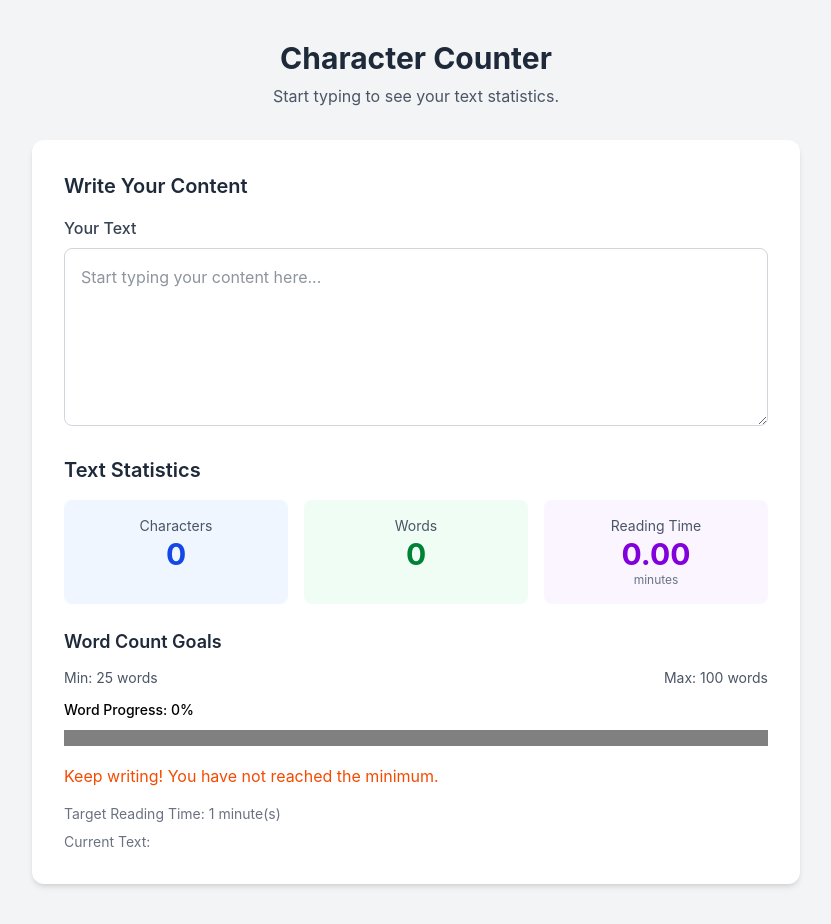
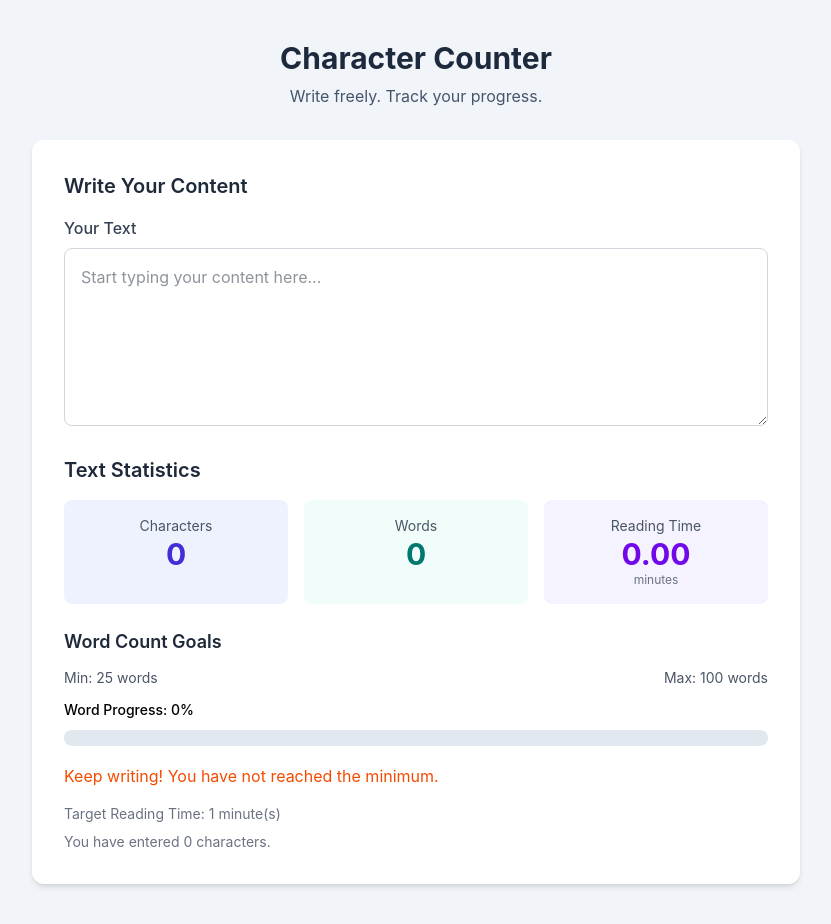
Before and after one commit to BallNChain24FEnd/AshleyWhite-Lab-9.2_state-events-charactercounter, a React (Vite) app: page / in a window 1280 px wide. Shown: the whole page, without its empty margins (224-1055 px from the left). Built offline with nearby package versions, Linux system fonts and the light colour scheme.

Commit message:
Commit 9: Tested components and provided interface finishing touches

```diff
--- a/src/App.tsx
+++ b/src/App.tsx
@@ -2,14 +2,14 @@ import CharacterCounter from "./components/CharacterCounter/CharacterCounter";
 
 export default function App() {
   return (
-    <main className="min-h-screen bg-gray-100 px-4 py-10">
+    <main className="min-h-screen bg-slate-100 px-4 py-10">
       <div className="mx-auto max-w-3xl">
-        <h1 className="mb-2 text-center text-3xl font-bold text-gray-800">
+        <h1 className="mb-2 text-center text-3xl font-bold text-slate-800">
           Character Counter
         </h1>
 
-        <p className="mb-8 text-center text-gray-600">
-          Start typing to see your text statistics.
+        <p className="mb-8 text-center text-slate-600">
+          Write freely. Track your progress.
         </p>
 
         <CharacterCounter
--- a/src/components/CharacterCounter/CharacterCounter.tsx
+++ b/src/components/CharacterCounter/CharacterCounter.tsx
@@ -79,7 +79,7 @@ export default function CharacterCounter({
         id="word-progress"
         value={progress}
         max={100}
-        className="h-4 w-full accent-blue-600"
+        className="h-4 w-full accent-teal-600"
       />
 
       {/* Show word count feedback */}
@@ -103,8 +103,8 @@ export default function CharacterCounter({
         Target Reading Time: {targetReadingTime} minute(s)
       </p>
 
-      <p className="mt-2 break-words text-sm text-gray-500">
-        Current Text: {text}
+      <p className="mt-2 text-sm text-gray-500">
+        You have entered {text.length} characters.
       </p>
     </div>
   </section>
--- a/src/components/StatsDisplay/StatsDisplay.tsx
+++ b/src/components/StatsDisplay/StatsDisplay.tsx
@@ -12,24 +12,24 @@ export default function StatsDisplay({
     </h2>
 
     <div className="grid grid-cols-1 gap-4 sm:grid-cols-3">
-      <div className="rounded-lg bg-blue-50 p-4 text-center">
+      <div className="rounded-lg bg-indigo-50 p-4 text-center">
         <h3 className="text-sm text-gray-600">Characters</h3>
-        <p className="text-3xl font-bold text-blue-700">
+        <p className="text-3xl font-bold text-indigo-700">
           {stats.characterCount}
         </p>
       </div>
 
-      <div className="rounded-lg bg-green-50 p-4 text-center">
+      <div className="rounded-lg bg-teal-50 p-4 text-center">
         <h3 className="text-sm text-gray-600">Words</h3>
-        <p className="text-3xl font-bold text-green-700">
+        <p className="text-3xl font-bold text-teal-700">
           {stats.wordCount}
         </p>
       </div>
 
       {showReadingTime && (
-        <div className="rounded-lg bg-purple-50 p-4 text-center">
+        <div className="rounded-lg bg-violet-50 p-4 text-center">
           <h3 className="text-sm text-gray-600">Reading Time</h3>
-          <p className="text-3xl font-bold text-purple-700">
+          <p className="text-3xl font-bold text-violet-700">
             {stats.readingTime.toFixed(2)}
           </p>
           <p className="text-xs text-gray-500">minutes</p>
--- a/src/index.css
+++ b/src/index.css
@@ -1 +1,22 @@
 @import "tailwindcss";
+@import "tailwindcss";
+
+/* Word progress bar */
+progress {
+  accent-color: #0d9488;
+}
+
+progress::-webkit-progress-bar {
+  background-color: #e2e8f0;
+  border-radius: 10px;
+}
+
+progress::-webkit-progress-value {
+  background-color: #0d9488;
+  border-radius: 10px;
+}
+
+progress::-moz-progress-bar {
+  background-color: #0d9488;
+  border-radius: 10px;
+}
```
